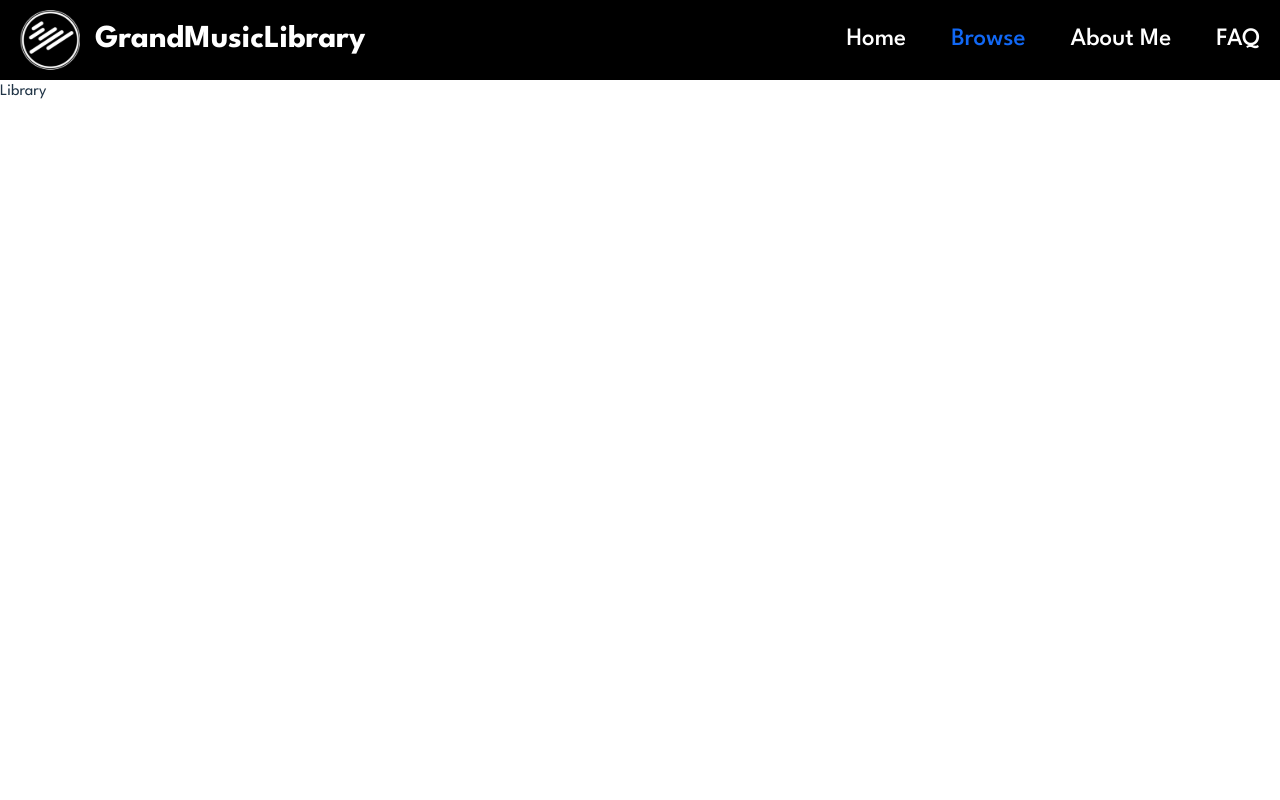
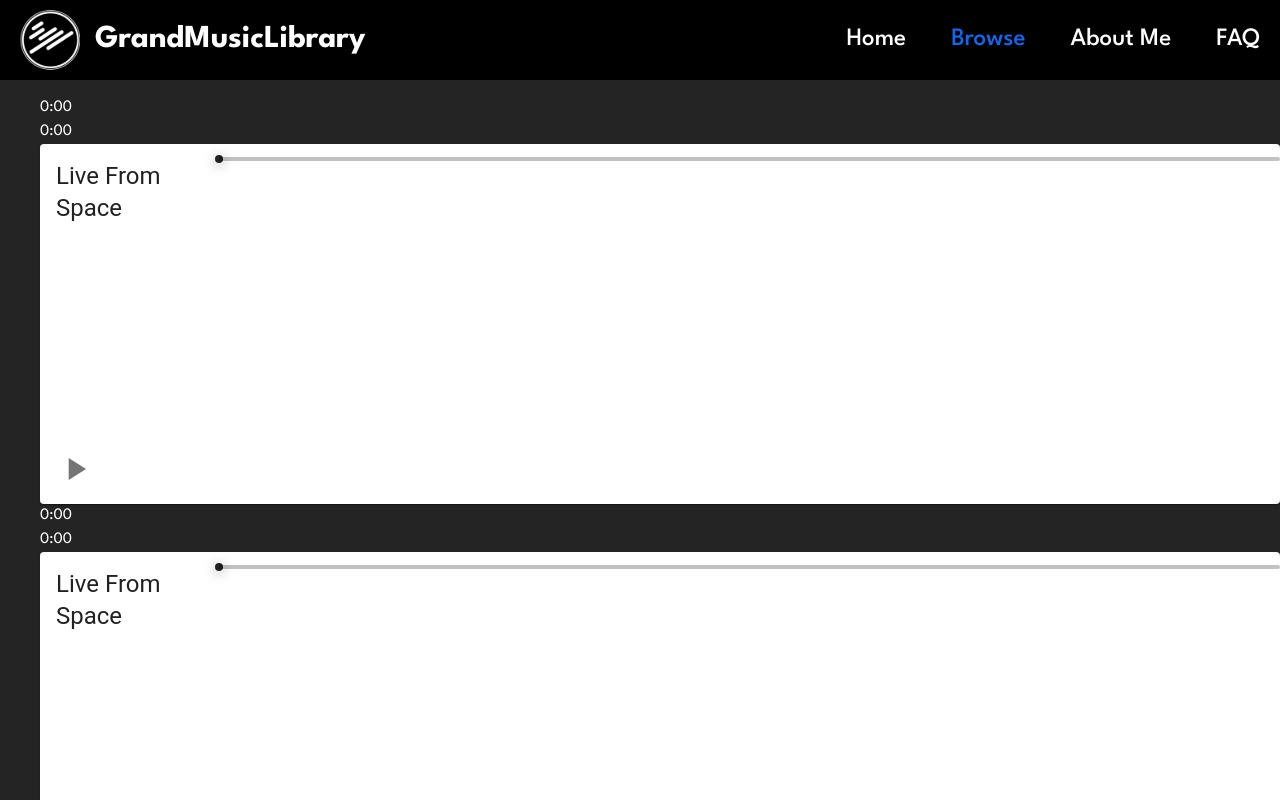
Before and after one commit to RadkoIvanUa/grand-music-library, a React (Vite) app: page /grand-music-library/library in a window 1280 px wide. Shown: the top 800 px of the page. Built offline with nearby package versions, Linux system fonts and the light colour scheme.

Commit message:
added player some functionality

```diff
--- a/package.json
+++ b/package.json
@@ -14,11 +14,14 @@
   "dependencies": {
     "@emotion/react": "^11.11.1",
     "@emotion/styled": "^11.11.0",
+    "@mui/icons-material": "^5.14.3",
     "@mui/material": "^5.14.2",
     "gsap": "^3.12.2",
     "react": "^18.2.0",
+    "react-audio-player": "^0.17.0",
     "react-dom": "^18.2.0",
     "react-icons": "^4.10.1",
+    "react-player": "^2.12.0",
     "react-router-dom": "^6.14.2",
     "swiper": "^10.0.4"
   },
--- /dev/null
+++ b/src/components/AudioPlayer/AudioPlayerItem.jsx
@@ -0,0 +1,150 @@
+/* eslint-disable react-hooks/exhaustive-deps */
+import {
+  Box,
+  Card,
+  CardContent,
+  IconButton,
+  Slider,
+  Typography,
+} from "@mui/material";
+import { useRef, useState } from "react";
+import PlayArrowIcon from "@mui/icons-material/PlayArrow";
+import PauseIcon from "@mui/icons-material/Pause";
+import { useTheme } from "@mui/material/styles";
+import ReactPlayer from "react-player";
+
+// eslint-disable-next-line react/prop-types
+export default function AudioPlayer({ audioSrc }) {
+  const [isPlaying, setIsPlaying] = useState(false);
+  const [currentTime, setCurrentTime] = useState(0);
+  const [duration, setDuration] = useState(0);
+
+  const audioRef = useRef(null);
+  const buttonRef = useRef(null);
+
+  const theme = useTheme();
+  theme.palette.mode === "dark" ? "rgba(255,255,255,0.4)" : "rgba(0,0,0,0.4)";
+
+  const handlePlay = () => {
+    setIsPlaying(true);
+  };
+
+  const handlePause = () => {
+    setIsPlaying(false);
+  };
+
+  const handlePlayPause = () => {
+    // if (isPlaying) {
+    //   handlePause();
+    // } else {
+    //   handlePlay();
+    // }
+    const currentPlayingTrack = document.querySelector(".nowPlaying");
+
+    if (currentPlayingTrack) {
+      // currentPlayingTrack.classList.remove("nowPlaying");
+      handlePlay();
+    } else if (!buttonRef.current.classList.contains("nowPlaying")) {
+      handlePause();
+    }
+
+    buttonRef.current.classList.add("nowPlaying");
+  };
+
+  const handleSeek = (e) => {
+    setCurrentTime(e.target.value);
+    audioRef.current.seekTo(e.target.value);
+  };
+
+  function formatDuration(durationSeconds) {
+    const minutes = Math.floor(durationSeconds / 60);
+    const seconds = Math.floor(durationSeconds % 60);
+    const formattedSeconds = seconds.toString().padStart(2, "0");
+    return `${minutes}:${formattedSeconds}`;
+  }
+
+  return (
+    <div>
+      <div>
+        <p>{formatDuration(currentTime)}</p>
+        <p>{formatDuration(duration)}</p>
+      </div>
+
+      <Card sx={{ display: "flex" }}>
+        <ReactPlayer
+          url={audioSrc}
+          playing={isPlaying}
+          onProgress={(process) => {
+            setCurrentTime(process.playedSeconds);
+          }}
+          onDuration={(duration) => {
+            setDuration(duration);
+          }}
+          width={0}
+          ref={audioRef}
+        />
+        <Box
+          sx={{
+            display: "flex",
+            flexDirection: "column",
+          }}
+        >
+          <CardContent sx={{ flex: "1 0 auto" }}>
+            <Typography component="div" variant="h5">
+              Live From Space
+            </Typography>
+          </CardContent>
+          <Box sx={{ display: "flex", alignItems: "center", pl: 1, pb: 1 }}>
+            <IconButton onClick={handlePlayPause} ref={buttonRef}>
+              {!isPlaying ? (
+                <PlayArrowIcon sx={{ height: 38, width: 38 }} />
+              ) : (
+                <PauseIcon sx={{ height: 38, width: 38 }} />
+              )}
+            </IconButton>
+          </Box>
+        </Box>
+
+        <Box sx={{ width: "100%" }}>
+          <Slider
+            aria-label="time-indicator"
+            size="small"
+            type="range"
+            min={0}
+            step={1}
+            max={duration}
+            onChange={handleSeek}
+            value={currentTime}
+            sx={{
+              color:
+                theme.palette.mode === "dark" ? "#fff" : "rgba(0,0,0,0.87)",
+              height: 4,
+              "& .MuiSlider-thumb": {
+                width: 8,
+                height: 8,
+                transition: "0.3s cubic-bezier(.47,1.64,.41,.8)",
+                "&:before": {
+                  boxShadow: "0 2px 12px 0 rgba(0,0,0,0.4)",
+                },
+                "&:hover, &.Mui-focusVisible": {
+                  boxShadow: `0px 0px 0px 8px ${
+                    theme.palette.mode === "dark"
+                      ? "rgb(255 255 255 / 16%)"
+                      : "rgb(0 0 0 / 16%)"
+                  }`,
+                },
+                "&.Mui-active": {
+                  width: 20,
+                  height: 20,
+                },
+              },
+              "& .MuiSlider-rail": {
+                opacity: 0.28,
+              },
+            }}
+          />
+        </Box>
+      </Card>
+    </div>
+  );
+}
--- /dev/null
+++ b/src/components/Footer/Footer.jsx
@@ -0,0 +1,5 @@
+import { StyledFooter } from "./StyledFooter";
+
+export default function Footer() {
+  return <StyledFooter>FOOTER</StyledFooter>;
+}
--- /dev/null
+++ b/src/components/Footer/StyledFooter.jsx
@@ -0,0 +1,7 @@
+import styled from "@emotion/styled";
+
+export const StyledFooter = styled.div({
+  width: "100%",
+  backgroundColor: "#000",
+  height: 200,
+});
--- a/src/components/Header/Header.jsx
+++ b/src/components/Header/Header.jsx
@@ -1,4 +1,4 @@
-import { Link, NavLink, Outlet } from "react-router-dom";
+import { Link, NavLink } from "react-router-dom";
 import { StyledHeader } from "./StyledHeader";
 import styled from "@emotion/styled";
 import logo from "../../img/logo.svg";
@@ -40,9 +40,6 @@ export default function Header() {
           </ul>
         </nav>
       </StyledHeader>
-      <div style={{ paddingTop: 80 }}>
-        <Outlet />
-      </div>
     </div>
   );
 }
--- a/src/components/Layout/Layout.jsx
+++ b/src/components/Layout/Layout.jsx
@@ -1,5 +1,15 @@
+import { Outlet } from "react-router-dom";
 import Header from "../Header/Header";
+import Footer from "../Footer/Footer";
 
 export default function Layout() {
-  return <Header />;
+  return (
+    <div>
+      <Header />
+      <div style={{ paddingTop: 80 }}>
+        <Outlet />
+      </div>
+      <Footer />
+    </div>
+  );
 }
--- a/src/index.css
+++ b/src/index.css
@@ -6,7 +6,6 @@
 
   color-scheme: light dark;
   color: rgba(255, 255, 255, 0.87);
-  background-color: #242424;
 
   font-synthesis: none;
   text-rendering: optimizeLegibility;
@@ -19,6 +18,10 @@
 img {
   margin: 0;
   padding: 0;
+}
+
+ul {
+  list-style: none;
 }
 
 a {
@@ -34,6 +37,8 @@ body {
   min-width: 320px;
   min-height: 100vh;
   overflow-x: hidden;
+  background-color: #242424;
+  color: #ffffff;
 }
 
 p {
--- a/src/pages/Library/Library.jsx
+++ b/src/pages/Library/Library.jsx
@@ -1,3 +1,22 @@
+import AudioPlayer from "../../components/AudioPlayer/AudioPlayerItem";
+
 export default function Library() {
-  return <div>Library</div>;
+  return (
+    <ul>
+      <li>
+        <AudioPlayer
+          audioSrc={
+            "https://storage.googleapis.com/media-session/elephants-dream/the-wires.mp3"
+          }
+        />
+      </li>
+      <li>
+        <AudioPlayer
+          audioSrc={
+            "https://storage.googleapis.com/media-session/elephants-dream/the-wires.mp3"
+          }
+        />
+      </li>
+    </ul>
+  );
 }
```
Also changed, not shown: src/pages/Home/Home.jsx (+0 -39 lines), 2 other files (tests, documents, lock files or other folders).
